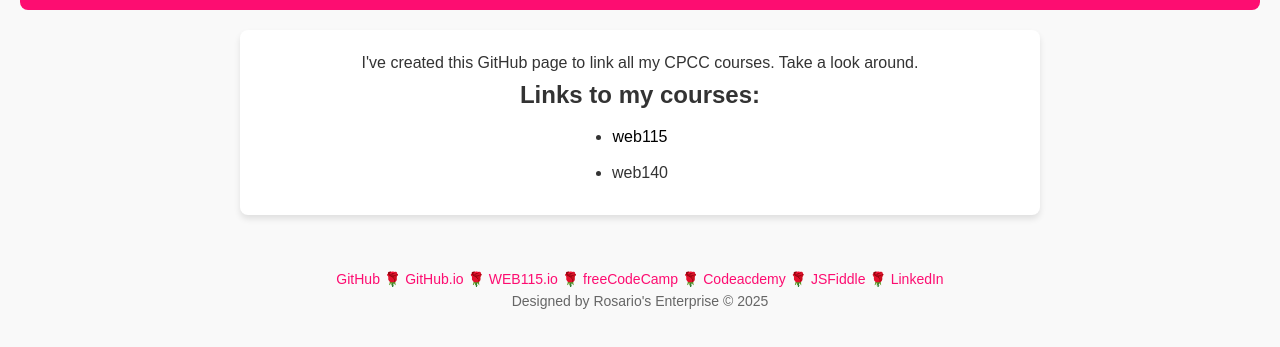
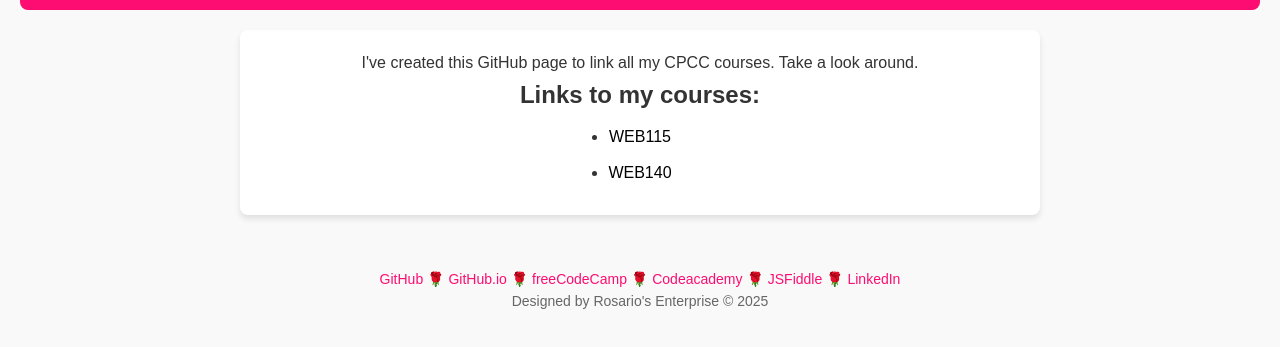
Before and after one commit to rosario252/rosario252.GitHub.io, a plain HTML site: page index.html in a window 1280 px wide. Shown: the part 101-448 px from the top of the page. Drawn offline with Linux system fonts and the light colour scheme.

Commit message:
Add files via upload

```diff
--- a/index.html
+++ b/index.html
@@ -19,8 +19,8 @@
         <h2>Links to my courses:</h2>
 
 		<ul>
-			<li><a href="web115/index.html">web115</a></li>
-			<li>web140</li>
+			<li><a href="web115/index.html">WEB115</a></li>
+			<li><a href="web140/index.html">WEB140</li>
 		</ul>
 
 
@@ -33,11 +33,9 @@
 			&#127801;
 			<a href="https://rosario252.github.io/" target="_blank">GitHub.io</a>
 			&#127801;
-			<a href="https://rosario252.github.io/web115/" target="_blank">WEB115.io</a>
-			&#127801;
 			<a href="https://www.freecodecamp.org/rosario252" target="_blank">freeCodeCamp</a>
 			&#127801;
-			<a href="https://www.codecademy.com/profiles/rosario252" target="_blank">Codeacdemy</a>
+			<a href="https://www.codecademy.com/profiles/rosario252" target="_blank">Codeacademy</a>
 			&#127801;
 			<a href="https://jsfiddle.net/u/rosario252/fiddles/" target="_blank">JSFiddle</a>
 			&#127801;
```
